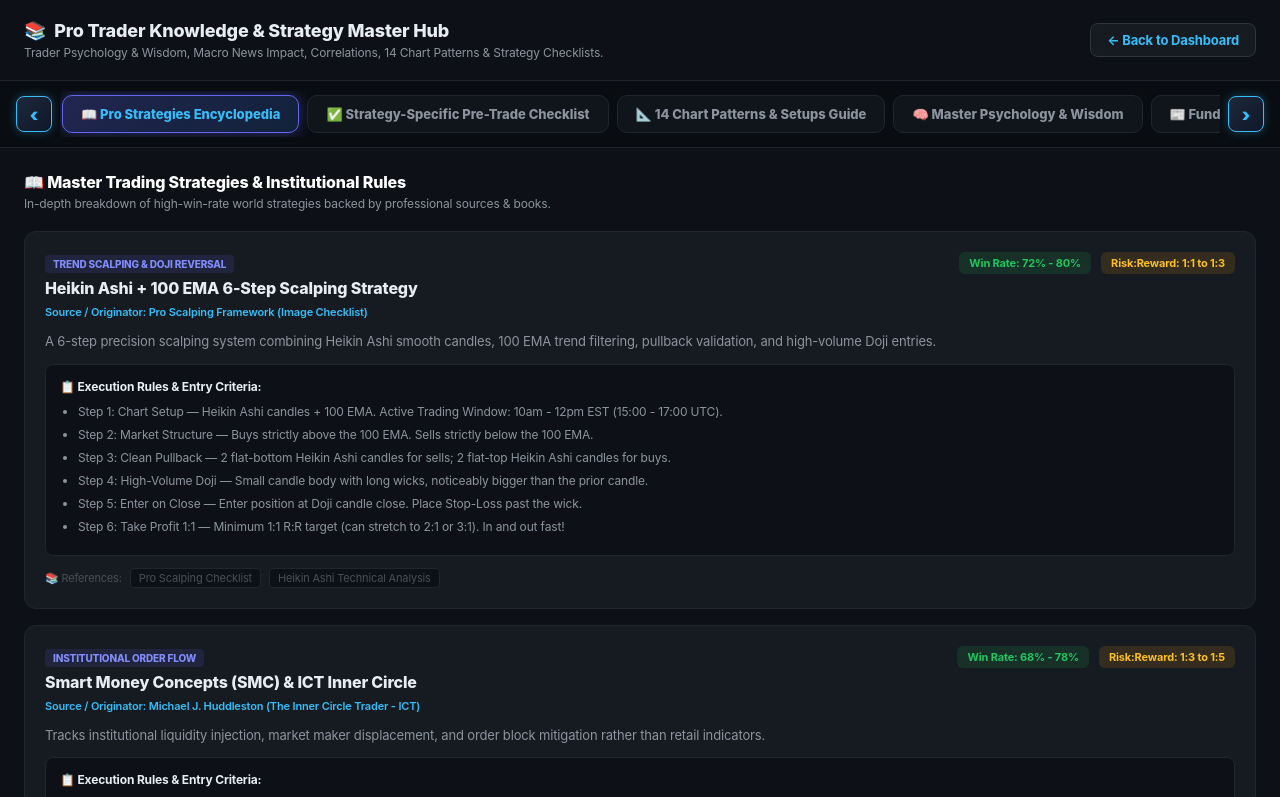
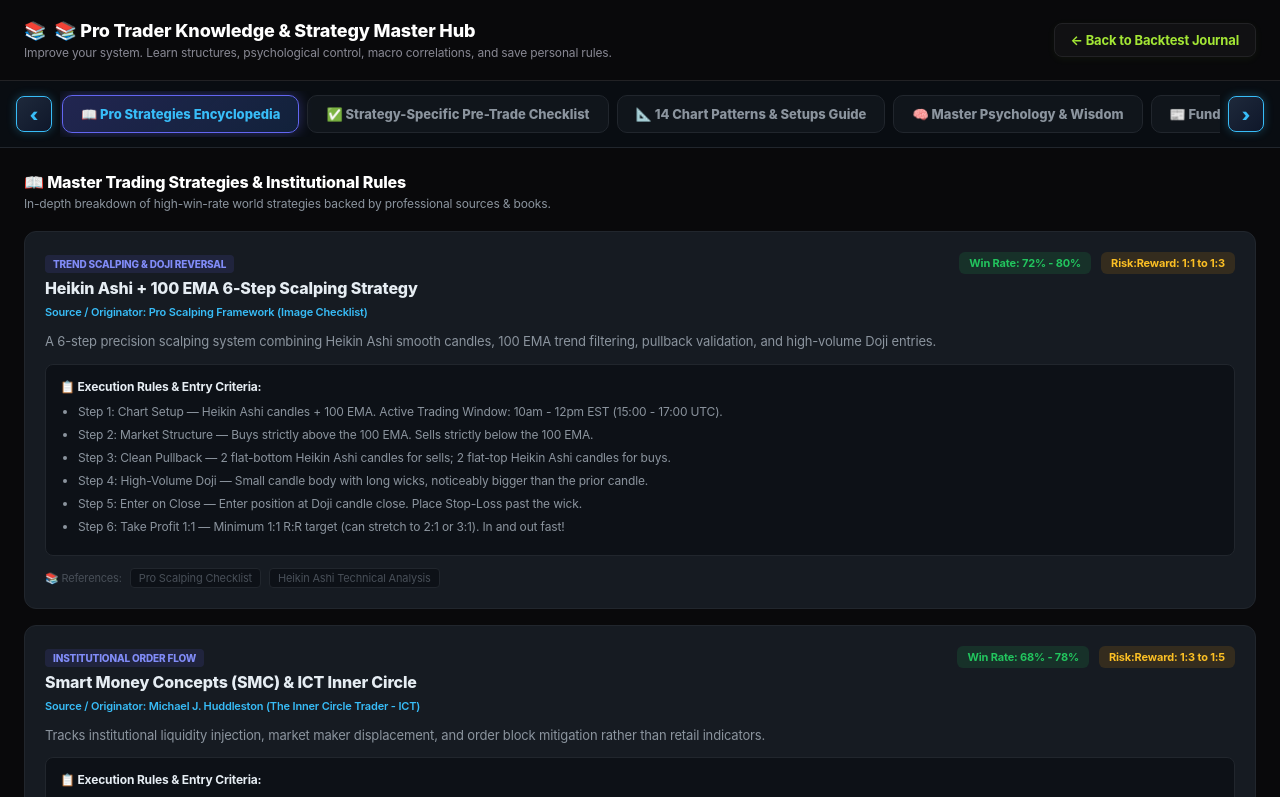
Before and after one commit to bag-bags/trading-backtest-journal-nextjs, a Next.js app: page /knowledge in a window 1280 px wide. Shown: the top 797 px of the page. Built offline with nearby package versions, Linux system fonts and the light colour scheme.

Commit message:
Synchronize language states on dedicated Knowledge page and add full LTR/RTL support for tabs and headers

```diff
--- a/app/components/KnowledgeModal.jsx
+++ b/app/components/KnowledgeModal.jsx
@@ -1,6 +1,57 @@
 "use client";
 
 import { useState, useEffect, useRef } from "react";
+
+const LOCAL_KNOW = {
+  en: {
+    backToJournal: "← Back to Backtest Journal",
+    pageTitle: "📚 Pro Trader Knowledge & Strategy Master Hub",
+    pageDesc: "Improve your system. Learn structures, psychological control, macro correlations, and save personal rules.",
+    close: "Close Hub",
+    tabs: {
+      strategies: "📖 Pro Strategies Encyclopedia",
+      checklist: "✅ Strategy-Specific Pre-Trade Checklist",
+      chartsetups: "📐 14 Chart Patterns & Setups Guide",
+      psychology: "🧠 Master Psychology & Wisdom",
+      fundamental: "📰 Fundamental News & Liquidity Impact",
+      indicators: "📊 Markets & Key Correlation Matrix",
+      candlesticks: "🕯️ Candlesticks & Meanings",
+      custom: "📝 Personal Notes"
+    }
+  },
+  fr: {
+    backToJournal: "← Retour au journal de backtest",
+    pageTitle: "📚 Bibliothèque du Pro Trader & Stratégies",
+    pageDesc: "Améliorez votre système. Apprenez les structures, la psychologie, les corrélations et enregistrez vos règles.",
+    close: "Fermer la Bibliothèque",
+    tabs: {
+      strategies: "📖 Encyclopédie des Stratégies Pro",
+      checklist: "✅ Liste de Contrôle Pré-Transaction",
+      chartsetups: "📐 Guide des 14 Modèles de Graphiques",
+      psychology: "🧠 Maîtrise de la Psychologie",
+      fundamental: "📰 Nouvelles Fondamentales & Impact",
+      indicators: "📊 Matrice de Corrélation des Marchés",
+      candlesticks: "🕯️ Bougies & Significations",
+      custom: "📝 Notes Personnelles"
+    }
+  },
+  ar: {
+    backToJournal: "← العودة إلى مجلة الاختبار الخلفي",
+    pageTitle: "📚 مركز المعرفة واستراتيجيات التداول الاحترافية",
+    pageDesc: "حسن نظامك. تعلم الهياكل، التحكم النفسي، الارتباطات الماكرو واحفظ قواعدك الشخصية.",
+    close: "إغلاق المركز",
+    tabs: {
+      strategies: "📖 موسوعة استراتيجيات التداول الاحترافية",
+      checklist: "✅ قائمة التحقق قبل فتح الصفقة",
+      chartsetups: "📐 دليل 14 نمطاً وتنسيقاً للرسم البياني",
+      psychology: "🧠 السيطرة النفسية وحكمة التداول",
+      fundamental: "📰 الأخبار الأساسية وتأثير السيولة",
+      indicators: "📊 مصفوفة ارتباط الأسواق الرئيسية",
+      candlesticks: "🕯️ الشموع اليابانية ومعانيها",
+      custom: "📝 الملاحظات الشخصية"
+    }
+  }
+};
 
 // Candlestick Icon Helper
 function CandleIcon({ type, name = "" }) {
@@ -1146,11 +1197,21 @@ const CANDLESTICK_PATTERNS_GUIDE = [
   }
 ];
 
-export default function KnowledgeModal({ isOpen, onClose, mode = "modal" }) {
+export default function KnowledgeModal({ isOpen, onClose, mode = "modal", lang = "en" }) {
   const isPageMode = mode === "page";
   const [activeTab, setActiveTab] = useState("strategies");
   const [personalNotes, setPersonalNotes] = useState([]);
   const tabsNavRef = useRef(null);
+
+  const [langState, setLangState] = useState(lang);
+  useEffect(() => {
+    if (typeof window !== "undefined") {
+      const savedLang = localStorage.getItem("preferred_language");
+      if (savedLang) {
+        setLangState(savedLang);
+      }
+    }
+  }, [lang]);
 
   // Strategy Checklist selection state
   const [selectedStrategyKey, setSelectedStrategyKey] = useState("heikinAshi");
@@ -1218,44 +1279,46 @@ export default function KnowledgeModal({ isOpen, onClose, mode = "modal" }) {
   const currentScore = currentStratData.items.filter((item) => currentCheckedMap[item.key]).length;
   const isStrategyReady = currentScore >= currentStratData.items.length - 1;
 
+  const l = LOCAL_KNOW[langState] || LOCAL_KNOW.en;
+
   const tabs = [
-    { key: "strategies", label: "📖 Pro Strategies Encyclopedia" },
-    { key: "checklist", label: "✅ Strategy-Specific Pre-Trade Checklist" },
-    { key: "chartsetups", label: "📐 14 Chart Patterns & Setups Guide" },
-    { key: "psychology", label: "🧠 Master Psychology & Wisdom" },
-    { key: "fundamental", label: "📰 Fundamental News & Liquidity Impact" },
-    { key: "indicators", label: "📊 Markets & Key Correlation Matrix" },
-    { key: "candlesticks", label: "🕯️ Candlesticks & Meanings" },
-    { key: "custom", label: `📝 Personal Notes (${personalNotes.length})` },
+    { key: "strategies", label: l.tabs.strategies },
+    { key: "checklist", label: l.tabs.checklist },
+    { key: "chartsetups", label: l.tabs.chartsetups },
+    { key: "psychology", label: l.tabs.psychology },
+    { key: "fundamental", label: l.tabs.fundamental },
+    { key: "indicators", label: l.tabs.indicators },
+    { key: "candlesticks", label: l.tabs.candlesticks },
+    { key: "custom", label: `${l.tabs.custom} (${personalNotes.length})` },
   ];
 
   // Page mode: full-page layout, no overlay
   const outerStyle = isPageMode
-    ? { background: "#090d12", minHeight: "100vh", display: "flex", flexDirection: "column" }
-    : { position: "fixed", inset: 0, background: "rgba(9,13,18,0.92)", backdropFilter: "blur(12px)", zIndex: 10000, display: "grid", placeItems: "center", padding: "20px" };
+    ? { background: "#050506", minHeight: "100vh", display: "flex", flexDirection: "column" }
+    : { position: "fixed", inset: 0, background: "rgba(5,5,6,0.92)", backdropFilter: "blur(12px)", zIndex: 10000, display: "grid", placeItems: "center", padding: "20px" };
 
   const innerStyle = isPageMode
-    ? { background: "#0d1117", flex: 1, display: "flex", flexDirection: "column", overflow: "visible" }
-    : { background: "#0d1117", border: "1px solid #21262d", borderRadius: "16px", width: "100%", maxWidth: "1180px", maxHeight: "94vh", overflow: "hidden", display: "grid", gridTemplateRows: "auto auto 1fr", boxShadow: "0 25px 50px rgba(0,0,0,0.7)" };
+    ? { background: "#09090b", flex: 1, display: "flex", flexDirection: "column", overflow: "visible" }
+    : { background: "#09090b", border: "1px solid #222225", borderRadius: "16px", width: "100%", maxWidth: "1180px", maxHeight: "94vh", overflow: "hidden", display: "grid", gridTemplateRows: "auto auto 1fr", boxShadow: "0 25px 50px rgba(0,0,0,0.7)" };
 
   return (
     <div style={outerStyle} onClick={isPageMode ? undefined : onClose}>
       <div onClick={isPageMode ? undefined : (e) => e.stopPropagation()} style={innerStyle}>
 
         {/* Header */}
-        <div style={{ display: "flex", justifyContent: "space-between", alignItems: "center", padding: "20px 24px", borderBottom: "1px solid #21262d", ...(isPageMode ? { position: "sticky", top: 0, zIndex: 100, background: "#0d1117" } : {}) }}>
+        <div style={{ display: "flex", justifyContent: "space-between", alignItems: "center", padding: "20px 24px", borderBottom: "1px solid #222225", ...(isPageMode ? { position: "sticky", top: 0, zIndex: 100, background: "#09090b" } : {}) }}>
           <div>
-            <h2 style={{ margin: 0, fontSize: "18px", fontWeight: "800", color: "#e6edf3", display: "flex", alignItems: "center", gap: "8px" }}>
-              <span>📚</span> Pro Trader Knowledge &amp; Strategy Master Hub
+            <h2 style={{ margin: 0, fontSize: "18px", fontWeight: "800", color: "#ffffff", display: "flex", alignItems: "center", gap: "8px" }}>
+              <span>📚</span> {l.pageTitle}
             </h2>
-            <p style={{ margin: "4px 0 0", color: "#8b949e", fontSize: "12px" }}>Trader Psychology &amp; Wisdom, Macro News Impact, Correlations, 14 Chart Patterns &amp; Strategy Checklists.</p>
+            <p style={{ margin: "4px 0 0", color: "#888893", fontSize: "12px" }}>{l.pageDesc}</p>
           </div>
           {isPageMode ? (
-            <a href="/" style={{ background: "#161b22", border: "1px solid #30363d", color: "#38bdf8", padding: "8px 16px", borderRadius: "8px", fontSize: "13px", fontWeight: "700", textDecoration: "none", display: "flex", alignItems: "center", gap: "6px", flexShrink: 0 }}>
-              ← Back to Dashboard
+            <a href="/" style={{ background: "#111113", border: "1px solid #222225", color: "#a3e635", padding: "8px 16px", borderRadius: "8px", fontSize: "13px", fontWeight: "700", textDecoration: "none", display: "flex", alignItems: "center", gap: "6px", flexShrink: 0, boxShadow: "0 2px 8px rgba(163,230,53,0.05)" }}>
+              {l.backToJournal}
             </a>
           ) : (
-            <button onClick={onClose} style={{ background: "transparent", border: "none", color: "#8b949e", fontSize: "20px", cursor: "pointer" }}>✕</button>
+            <button onClick={onClose} style={{ background: "transparent", border: "none", color: "#888893", fontSize: "20px", cursor: "pointer" }}>✕</button>
           )}
         </div>
 
--- a/app/page.jsx
+++ b/app/page.jsx
@@ -1323,6 +1323,7 @@ export default function Home() {
       <KnowledgeModal
         isOpen={isKnowledgeOpen}
         onClose={() => setIsKnowledgeOpen(false)}
+        lang={lang}
       />
 
       {/* Add / Edit Trade Modal */}
```
